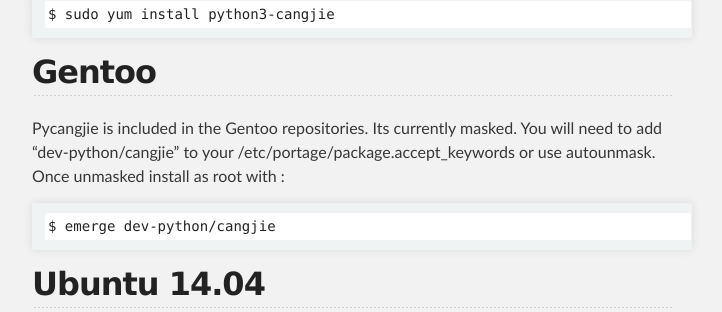
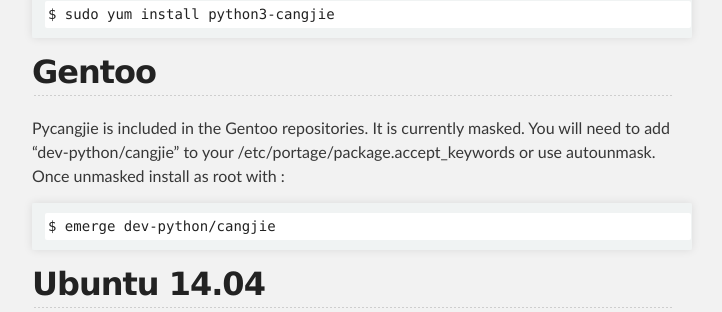
Before and after one commit to brendanhoran/cangjians.github.io, a Jekyll site: the page built from projects/pycangjie/install.md, in a window 1280 px wide. Shown: the part 761-1073 px from the top of the page, without its empty margins (288-1010 px from the left). Built offline with Jekyll 4.4.1, drawn with Linux system fonts in a browser that asks for light colours.

Commit message:
fixed gentoo typo

```diff
--- a/projects/pycangjie/install.md
+++ b/projects/pycangjie/install.md
@@ -37,7 +37,7 @@
 
 ## Gentoo
 
-Pycangjie is included in the Gentoo repositories. Its currently masked.
+Pycangjie is included in the Gentoo repositories. It is currently masked.
 You will need to add "dev-python/cangjie" to your /etc/portage/package.accept_keywords
 or use autounmask. Once unmasked install as root with :
 
```
Also changed, not shown: projects/ibus-cangjie/install.md (+1 -1 lines), projects/libcangjie/install.md (+1 -1 lines).
